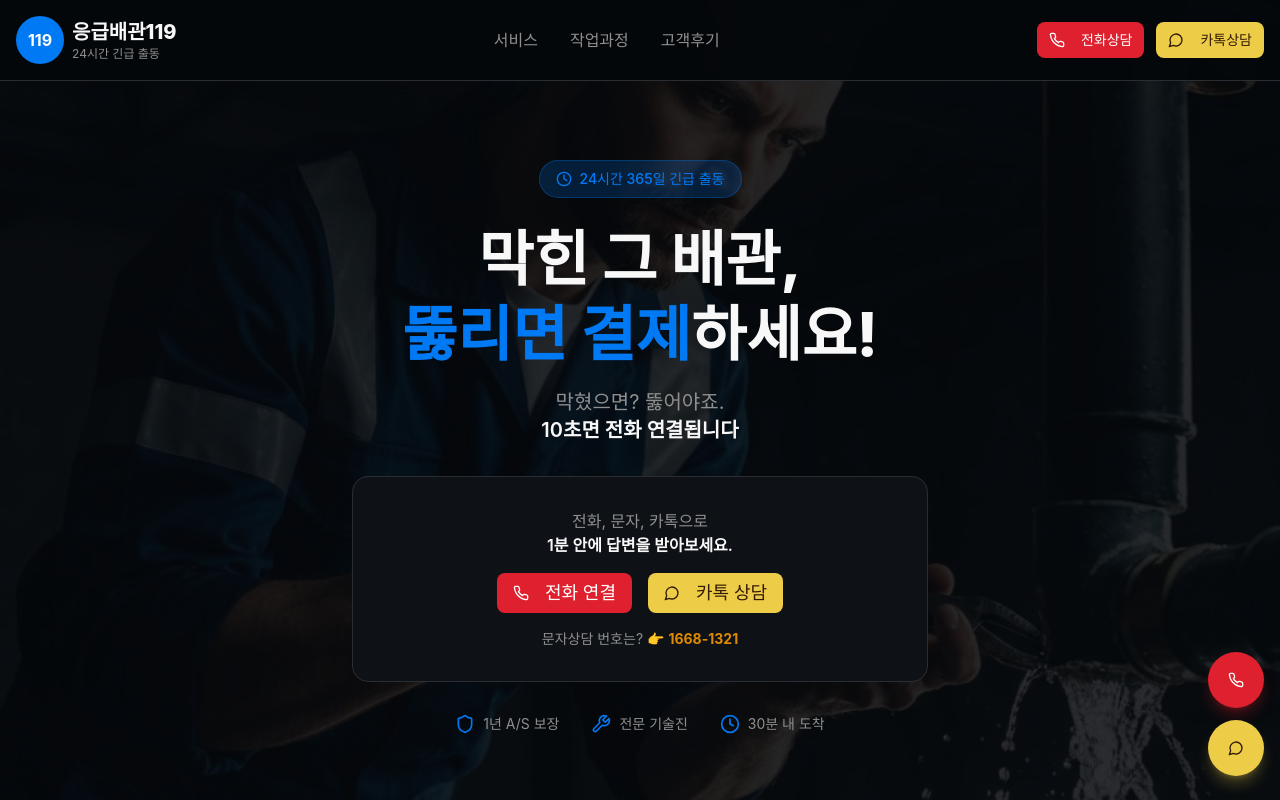
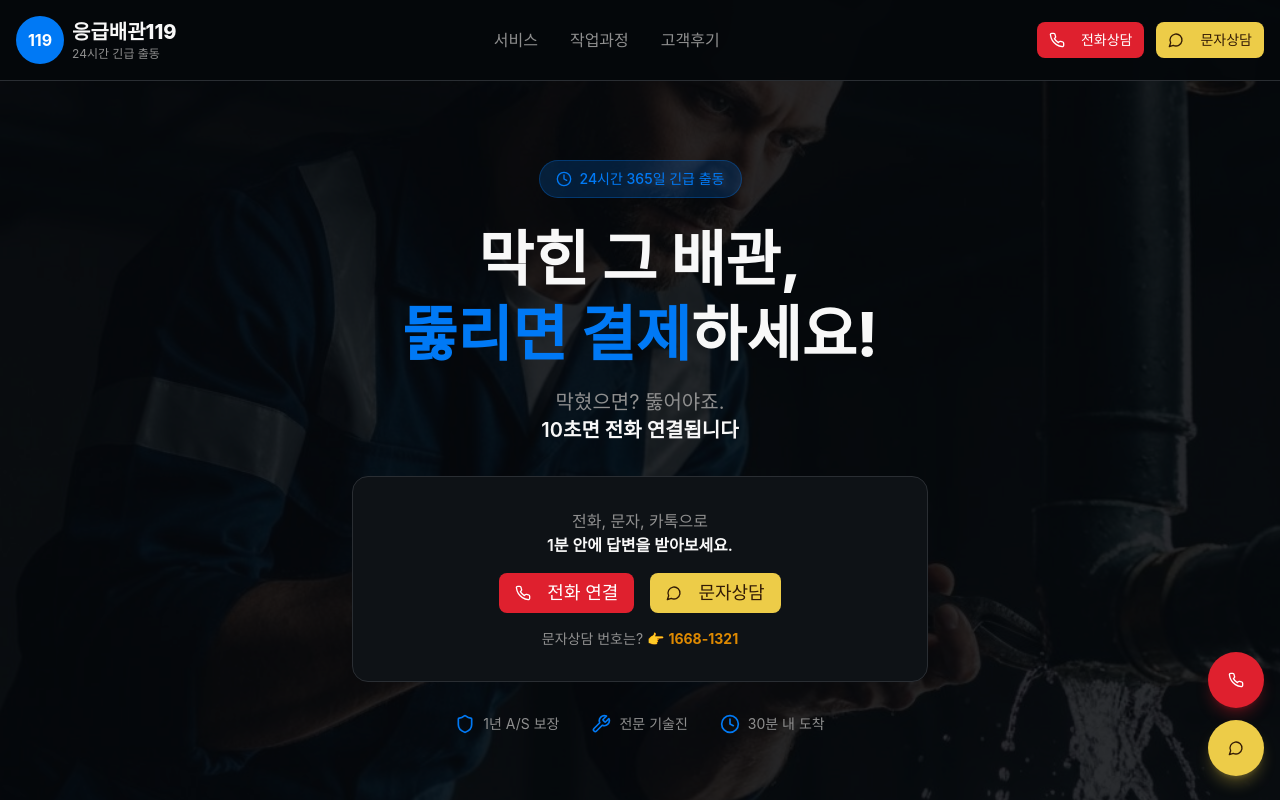
Before and after one commit to sia20160216-dev/carrotpipe, a Next.js app: page / in a window 1280 px wide. Shown: the top 800 px of the page. Built offline with nearby package versions, Linux system fonts and the light colour scheme; a web font is replaced by a local one.

Commit message:
chore: change Kakao buttons to SMS (010-5776-5882) and update labels

```diff
--- a/components/cta-section.tsx
+++ b/components/cta-section.tsx
@@ -28,9 +28,9 @@ export default function CtaSection() {
               </a>
             </Button>
             <Button asChild size="lg" className="bg-kakao hover:bg-kakao/90 text-kakao-foreground text-lg px-8">
-              <a href="https://open.kakao.com/o/sEbfmt3h" target="_blank" rel="noopener noreferrer">
+              <a href="sms:010-5776-5882" aria-label="문자 상담">
                 <MessageCircle className="w-5 h-5 mr-2" />
-                카카오톡 상담
+                문자상담
               </a>
             </Button>
           </div>
--- a/components/floating-buttons.tsx
+++ b/components/floating-buttons.tsx
@@ -20,12 +20,7 @@ export default function FloatingButtons() {
         size="lg"
         className="bg-kakao hover:bg-kakao/90 text-kakao-foreground rounded-full w-14 h-14 p-0 shadow-lg shadow-kakao/30"
       >
-        <a
-          href="https://open.kakao.com/o/sEbfmt3h"
-          target="_blank"
-          rel="noopener noreferrer"
-          aria-label="카카오톡 상담"
-        >
+        <a href="sms:010-5776-5882" aria-label="문자 상담">
           <MessageCircle className="w-6 h-6" />
         </a>
       </Button>
--- a/components/footer.tsx
+++ b/components/footer.tsx
@@ -32,13 +32,12 @@ export default function Footer() {
                 1668-1321
               </a>
               <a
-                href="https://open.kakao.com/o/sEbfmt3h"
-                target="_blank"
-                rel="noopener noreferrer"
+                href="sms:010-5776-5882"
                 className="flex items-center gap-2 text-sm text-muted-foreground hover:text-foreground transition-colors"
+                aria-label="문자 상담"
               >
                 <MessageCircle className="w-4 h-4 text-kakao" />
-                카카오톡 상담
+                문자상담
               </a>
             </div>
           </div>
--- a/components/header.tsx
+++ b/components/header.tsx
@@ -44,9 +44,9 @@ export default function Header() {
               </a>
             </Button>
             <Button asChild className="bg-kakao hover:bg-kakao/90 text-kakao-foreground">
-              <a href="https://open.kakao.com/o/sEbfmt3h" target="_blank" rel="noopener noreferrer">
-                <MessageCircle className="w-4 h-4 mr-2" />
-                카톡상담
+              <a href="sms:010-5776-5882">
+               <MessageCircle className="w-4 h-4 mr-2" />
+                문자상담
               </a>
             </Button>
           </div>
@@ -94,9 +94,9 @@ export default function Header() {
                   </a>
                 </Button>
                 <Button asChild className="flex-1 bg-kakao hover:bg-kakao/90 text-kakao-foreground">
-                  <a href="https://open.kakao.com/o/sEbfmt3h" target="_blank" rel="noopener noreferrer">
+                  <a href="sms:010-5776-5882" aria-label="문자 상담">
                     <MessageCircle className="w-4 h-4 mr-2" />
-                    카톡상담
+                    문자상담
                   </a>
                 </Button>
               </div>
--- a/components/hero-section.tsx
+++ b/components/hero-section.tsx
@@ -52,9 +52,9 @@ export default function HeroSection() {
                 </a>
               </Button>
               <Button asChild size="lg" className="bg-kakao hover:bg-kakao/90 text-kakao-foreground text-lg px-8">
-                <a href="https://open.kakao.com/o/sEbfmt3h" target="_blank" rel="noopener noreferrer">
+                <a href="sms:010-5776-5882" aria-label="문자 상담">
                   <MessageCircle className="w-5 h-5 mr-2" />
-                  카톡 상담
+                  문자상담
                 </a>
               </Button>
             </div>
--- a/components/process-section.tsx
+++ b/components/process-section.tsx
@@ -3,7 +3,7 @@ import { Phone, MapPin, Wrench, CheckCircle } from "lucide-react"
 const steps = [
   {
     icon: Phone,
-    title: "전화 / 카톡 상담",
+    title: "전화 / 문자 상담",
     description: "24시간 언제든 연락주세요",
   },
   {
```
